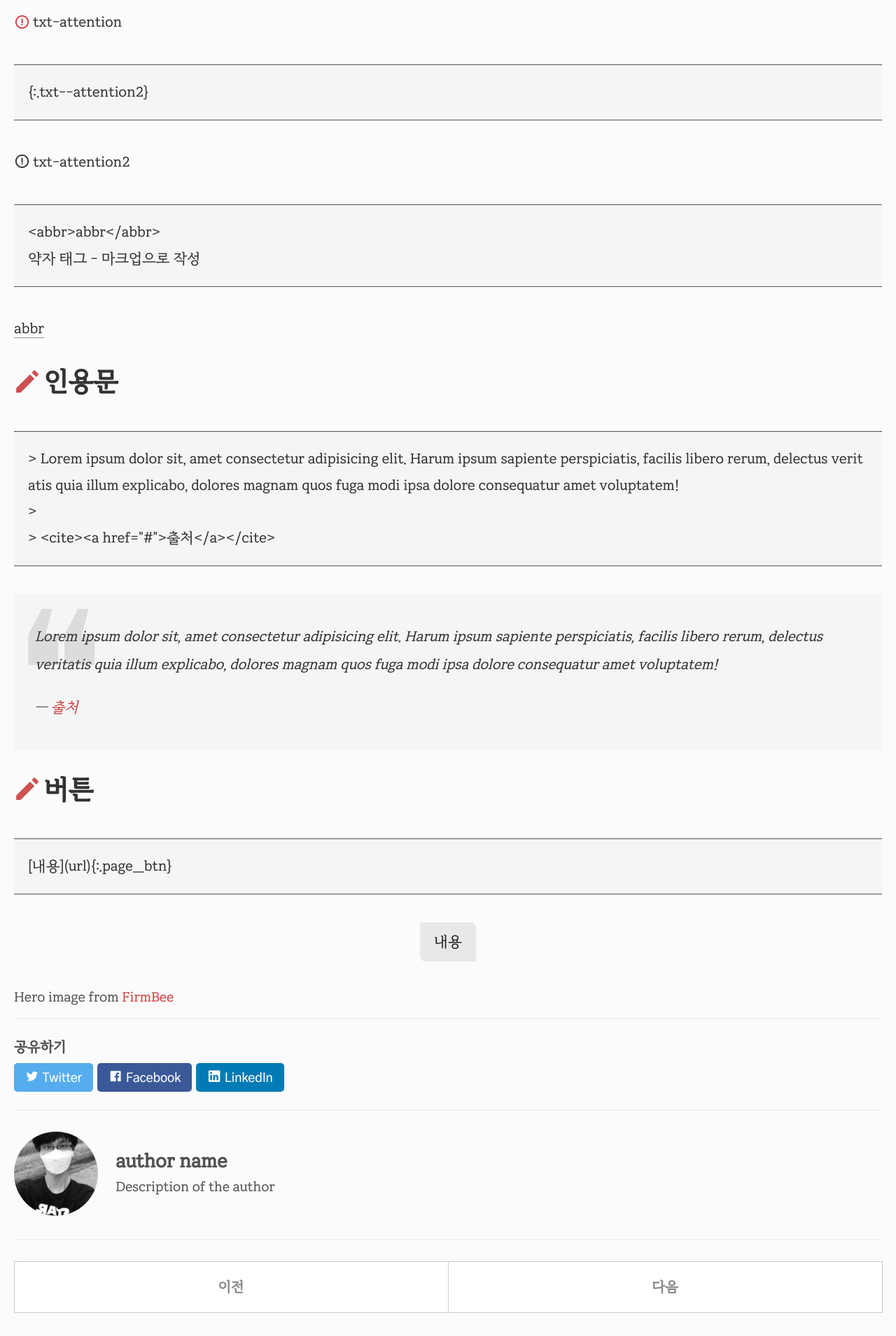
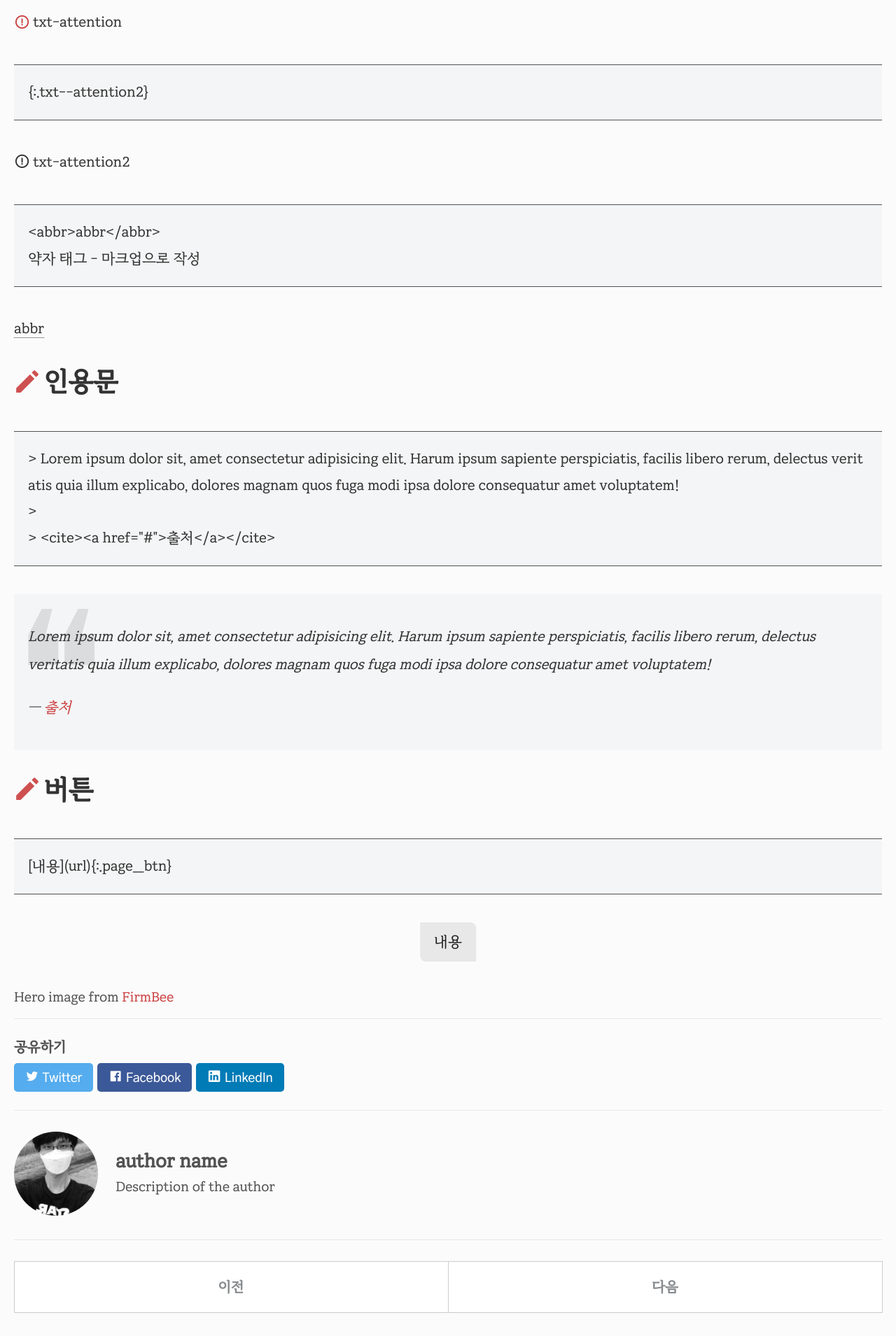
Before and after one commit to selosele/jekyll-theme-tidyred, a Jekyll site: the page built from _posts/2020-06-23-example-post02.md, in a window 1280 px wide. Shown: the part 2254-4163 px from the top of the page at 70% size. Built offline with Jekyll 4.4.1, drawn with Linux system fonts in a browser that asks for light colours.

Commit message:
레이아웃 CSS 수정

```diff
--- a/_sass/tidy-red/_base.scss
+++ b/_sass/tidy-red/_base.scss
@@ -216,9 +216,9 @@
 blockquote {
    position: relative;
    z-index: 1;
-   margin-left: -1rem;
-   margin-right: -1rem;
-   padding: 1rem 1.5rem;
+   margin-left: -$layout-margin;
+   margin-right: -$layout-margin;
+   padding: 1rem;
    background-color: $grey02;
    font-style: italic;
 
```
